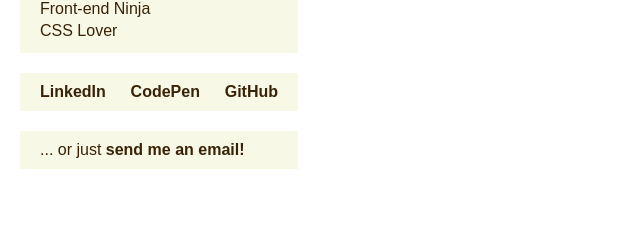
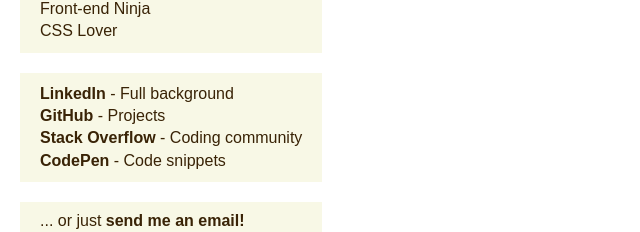
Before and after one commit to martinkrulltott/moid.se, a Vue app: page / in a window 1280 px wide. Shown: the part 175-407 px from the top of the page, without its empty margins (0-640 px from the left). Built offline with nearby package versions, Linux system fonts and the light colour scheme.

Commit message:
Added SO link

```diff
--- a/src/views/Home.vue
+++ b/src/views/Home.vue
@@ -21,10 +21,11 @@
         <p>Front-end Ninja</p>
         <p>CSS Lover</p>
       </div>
-      <div class="content space-between">
-        <span><a href="https://www.linkedin.com/in/ohlsonmartin/" target="_blank">LinkedIn</a></span>
-        <span><a href="https://codepen.io/martinkrulltott/" target="_blank">CodePen</a></span>
-        <span><a href="https://github.com/martinkrulltott/" target="_blank">GitHub</a></span>
+      <div class="content">
+        <p><a href="https://www.linkedin.com/in/ohlsonmartin/" target="_blank">LinkedIn</a> - Full background</p>
+        <p><a href="https://github.com/martinkrulltott/" target="_blank">GitHub</a> - Projects</p>
+        <p><a href="https://stackoverflow.com/users/1581477/" target="_blank">Stack Overflow</a> - Coding community</p>
+        <p><a href="https://codepen.io/martinkrulltott/" target="_blank">CodePen</a> - Code snippets</p>
       </div>
       <div class="content">... or just
          <a href="mailto:martin@moid.se?subject=Hello!">send me an email!</a>
@@ -69,9 +70,9 @@
     refreshPattern() {
       this.trianglifyKey += 1;
       this.palette = this.palettes[Math.round(Math.random() * (this.resultSize - 1))];
-      setTimeout((function () {
+      setTimeout(() => {
         this.empty = false;
-      }).bind(this), 100);
+      }, 100);
     },
   },
   mounted() {
```
